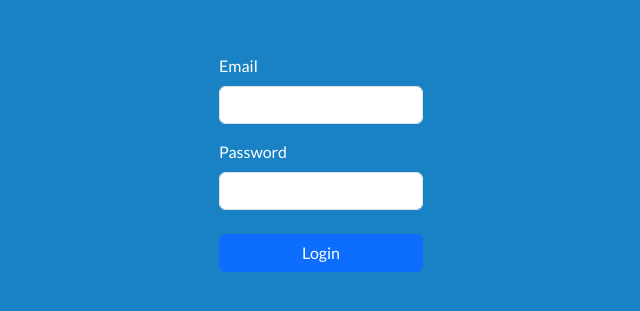
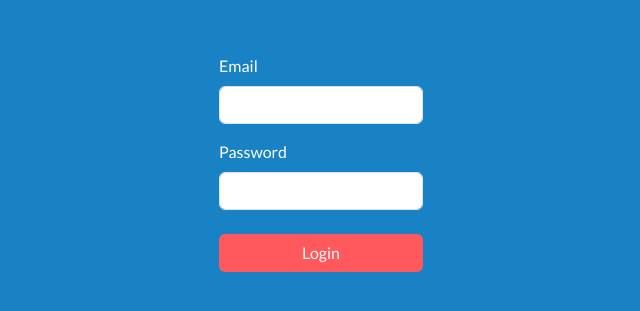
Before and after one commit to DomeT99/pass-vault, a Vue app: page / in a window 1280 px wide. Shown: the part 237-548 px from the top of the page, without its empty margins (319-959 px from the left). Built offline with nearby package versions, Linux system fonts and the light colour scheme.

Commit message:
feat: complete form

```diff
--- a/src/assets/scss/bootstrap-override.scss
+++ b/src/assets/scss/bootstrap-override.scss
@@ -4,6 +4,19 @@
 }
 
 /*Buttons*/
-/* .btn{
+.btn {
+  &.btn-fifth {
+    background-color: var(--fifth-color);
+    color: var(--white);
+  }
+  &.btn-primary {
+    background-color: var(--primary-color);
+  }
+}
 
-} */
+/*Form*/
+.form-control:focus {
+  border-color: var(--white);
+  outline: 0;
+  box-shadow: none;
+}
--- a/src/views/SignIn.vue
+++ b/src/views/SignIn.vue
@@ -22,7 +22,7 @@ import Button from '../components/common/Button.vue';
             <Input class="form-control" :id="'password-input'" :type="'password'" />
           </div>
           <div class="justify-content-center d-flex">
-            <Button class="btn-primary w-100" :prevent-default="true" :type="'submit'">Login</Button>
+            <Button class="btn-fifth  w-100" :prevent-default="true" :type="'submit'">Login</Button>
           </div>
         </Form>
       </div>
```
